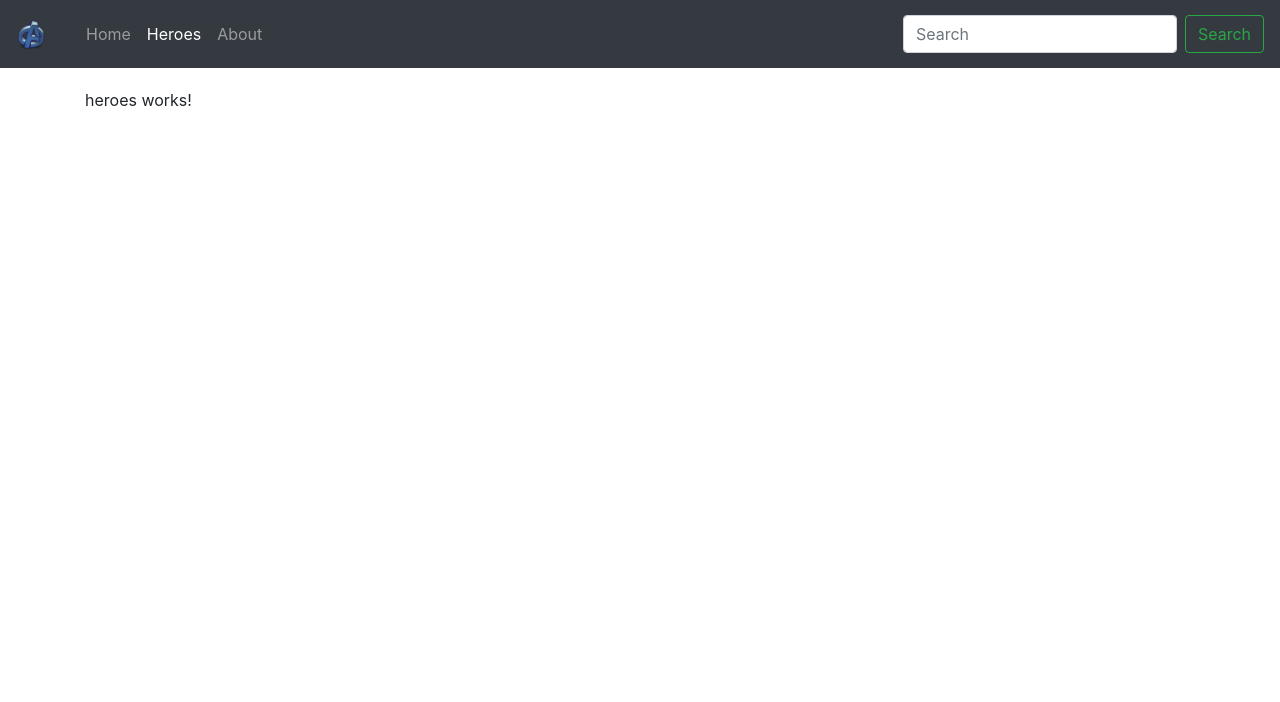
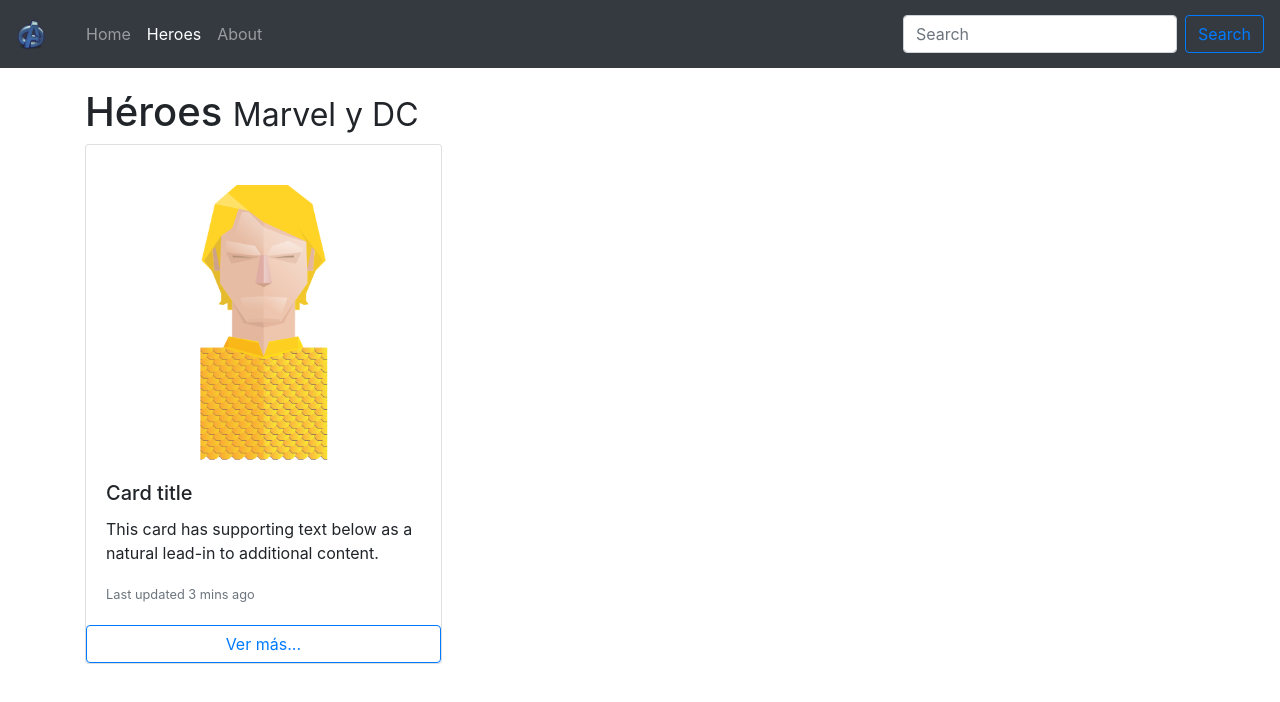
Before and after one commit to JavierIniesta/angular-spa, an Angular app: page /heroes in a window 1280 px wide. Shown: the top 702 px of the page. Built offline with nearby package versions, Linux system fonts and the light colour scheme.

Commit message:
[IMP] Añadir primera card

```diff
--- a/src/app/components/heroes/heroes.component.html
+++ b/src/app/components/heroes/heroes.component.html
@@ -1 +1,14 @@
-<p>heroes works!</p>
+<h1>Héroes <small>Marvel y DC</small></h1>
+<div class="card-columns">
+    <div class="card">
+        <img src="assets/img/aquaman.png" class="card-img-top" alt="...">
+        <div class="card-body">
+            <h5 class="card-title">Card title</h5>
+            <p class="card-text">This card has supporting text below as a natural lead-in to additional content.</p>
+            <p class="card-text"><small class="text-muted">Last updated 3 mins ago</small></p>
+        </div>
+        <button type="button" class="btn btn-outline-primary btn-block">
+            Ver más...
+        </button>
+    </div>
+</div>
--- a/src/app/components/shared/navbar/navbar.component.html
+++ b/src/app/components/shared/navbar/navbar.component.html
@@ -22,7 +22,7 @@
         </ul>
         <form class="form-inline my-2 my-lg-0">
             <input class="form-control mr-sm-2" type="search" placeholder="Search" aria-label="Search">
-            <button class="btn btn-outline-success my-2 my-sm-0" type="submit">Search</button>
+            <button class="btn btn-outline-primary my-2 my-sm-0" type="submit">Search</button>
         </form>
     </div>
 </nav>
--- a/src/styles.css
+++ b/src/styles.css
@@ -1,3 +1,7 @@
+body {
+    padding-bottom: 50px;
+}
+
 .main-container {
     margin-top: 20px;
 }
```
